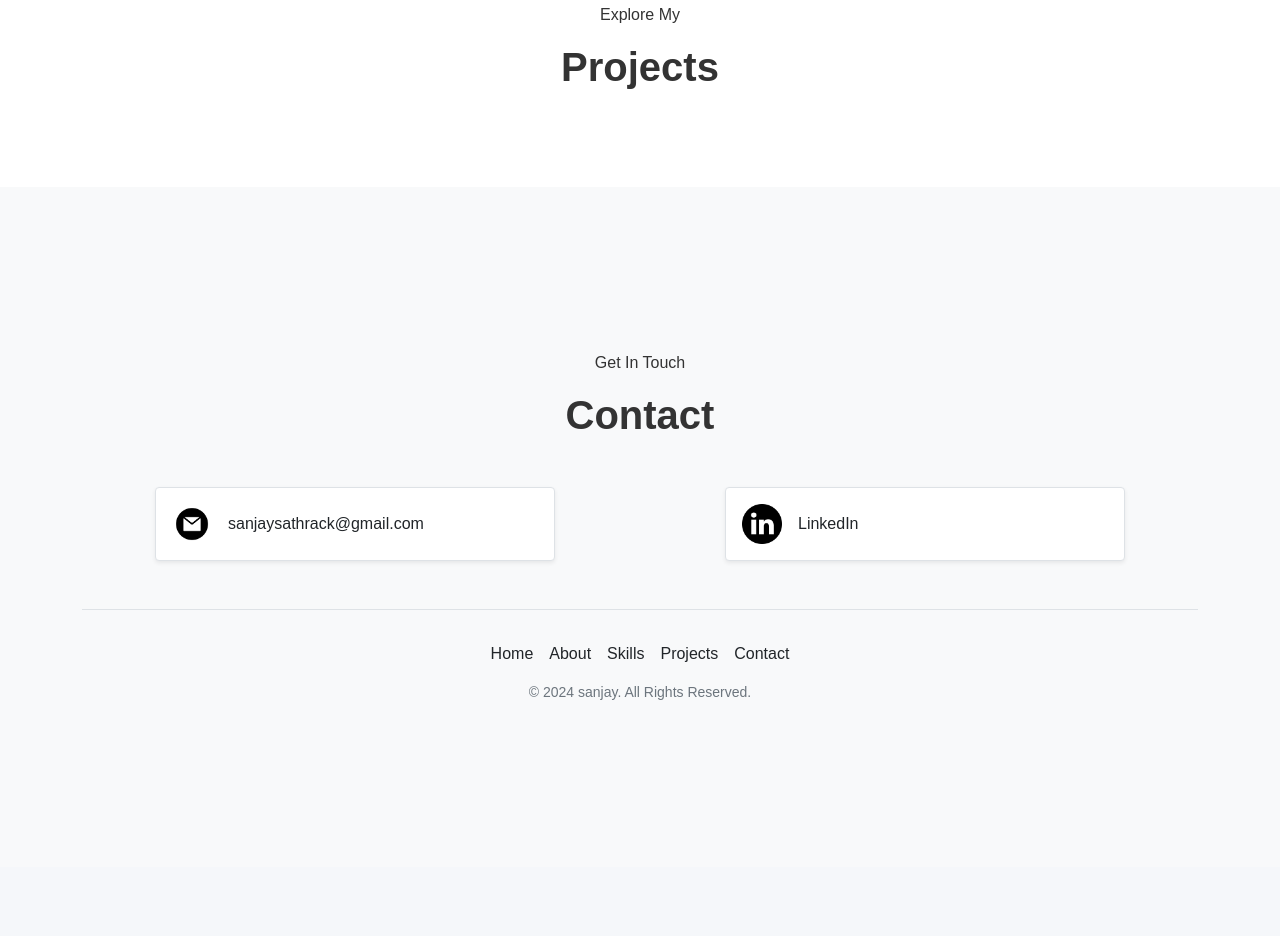
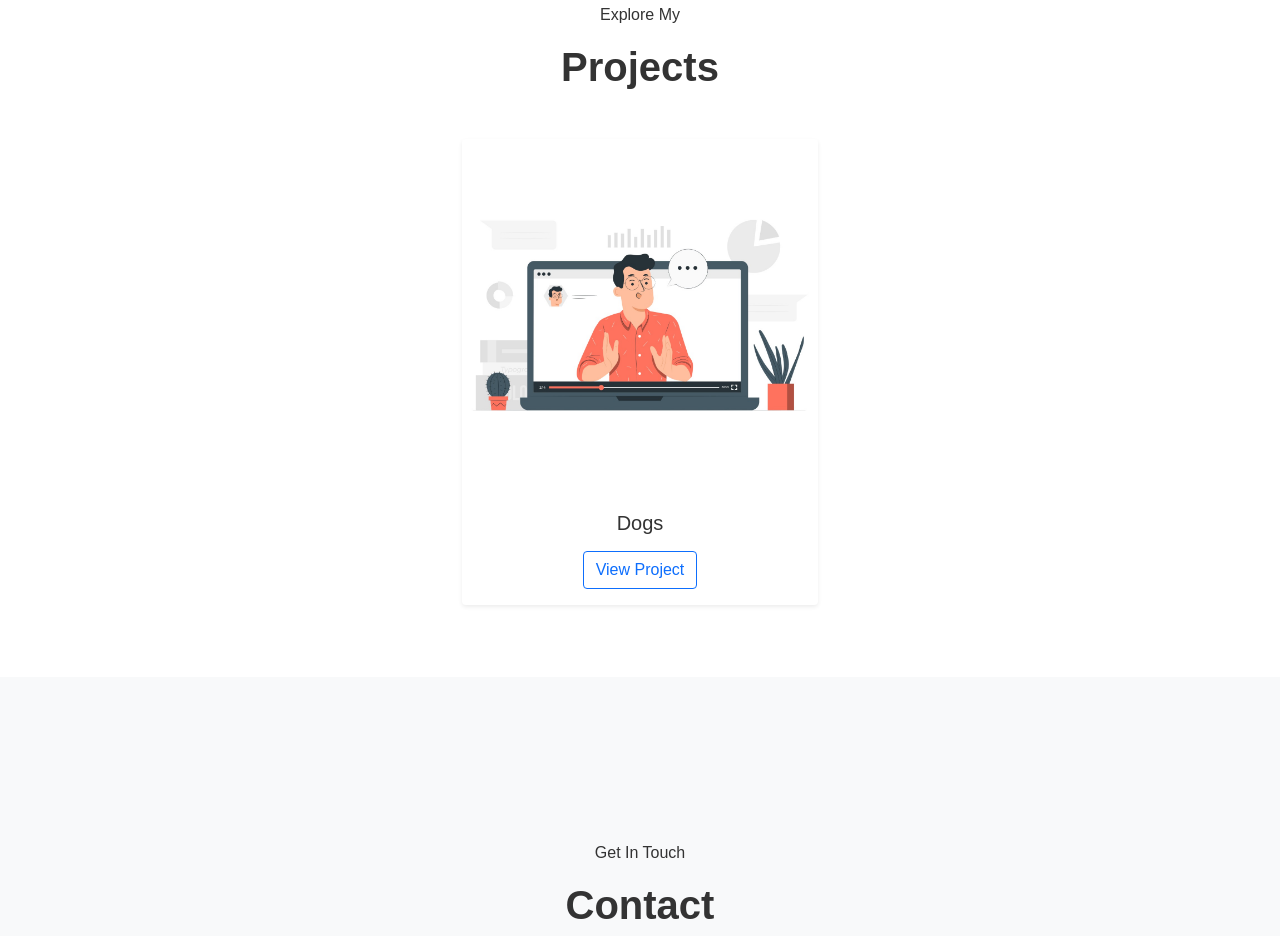
Before and after one commit to sanjay21148/Myportfolio, a plain HTML site: page index.html in a window 1280 px wide. Shown: the part 2872-3808 px from the top of the page. Before the commit the page ends 3739 px from the top, so only its background shows below. Drawn offline with nearby package versions, Linux system fonts and the light colour scheme.

Commit message:
portfolio

```diff
--- a/index.html
+++ b/index.html
@@ -3,7 +3,7 @@
 <head>
     <meta charset="UTF-8">
     <meta name="viewport" content="width=device-width, initial-scale=1.0">
-    <title>Document</title>
+    <title>Sanjay S</title>
     <link href="https://cdn.jsdelivr.net/npm/bootstrap@5.0.2/dist/css/bootstrap.min.css" rel="stylesheet" integrity="sha384-EVSTQN3/azprG1Anm3QDgpJLIm9Nao0Yz1ztcQTwFspd3yD65VohhpuuCOmLASjC" crossorigin="anonymous">
     <link rel="stylesheet" href="./style.css">
 
@@ -178,16 +178,17 @@ design
       <!-- Project Cards Grid -->
       <div class="row justify-content-center">
         <!-- Project Card -->
-        <!-- <div class="col-12 col-md-6 col-lg-4 mb-4" data-aos="zoom-in" data-aos-delay="300">
+         <div class="col-12 col-md-6 col-lg-4 mb-4" data-aos="zoom-in" data-aos-delay="300">
           <div class="card shadow-sm h-100">
-            <img src="project-1.png" class="card-img-top" alt="Dogs Project">
+            <img src="./assets/projct-icon.png" class="card-img-top" alt="Dogs Project">
             <div class="card-body text-center">
               <h5 class="card-title fw-semibold">Dogs</h5>
               <a href="#" class="btn btn-outline-primary mt-2">View Project</a>
             </div>
           </div>
+
         </div>
-      </div> -->
+      </div>
     </div>
   </section>
   <section id="contact" class="d-flex align-items-center bg-light" style="min-height: 85vh;">
```
